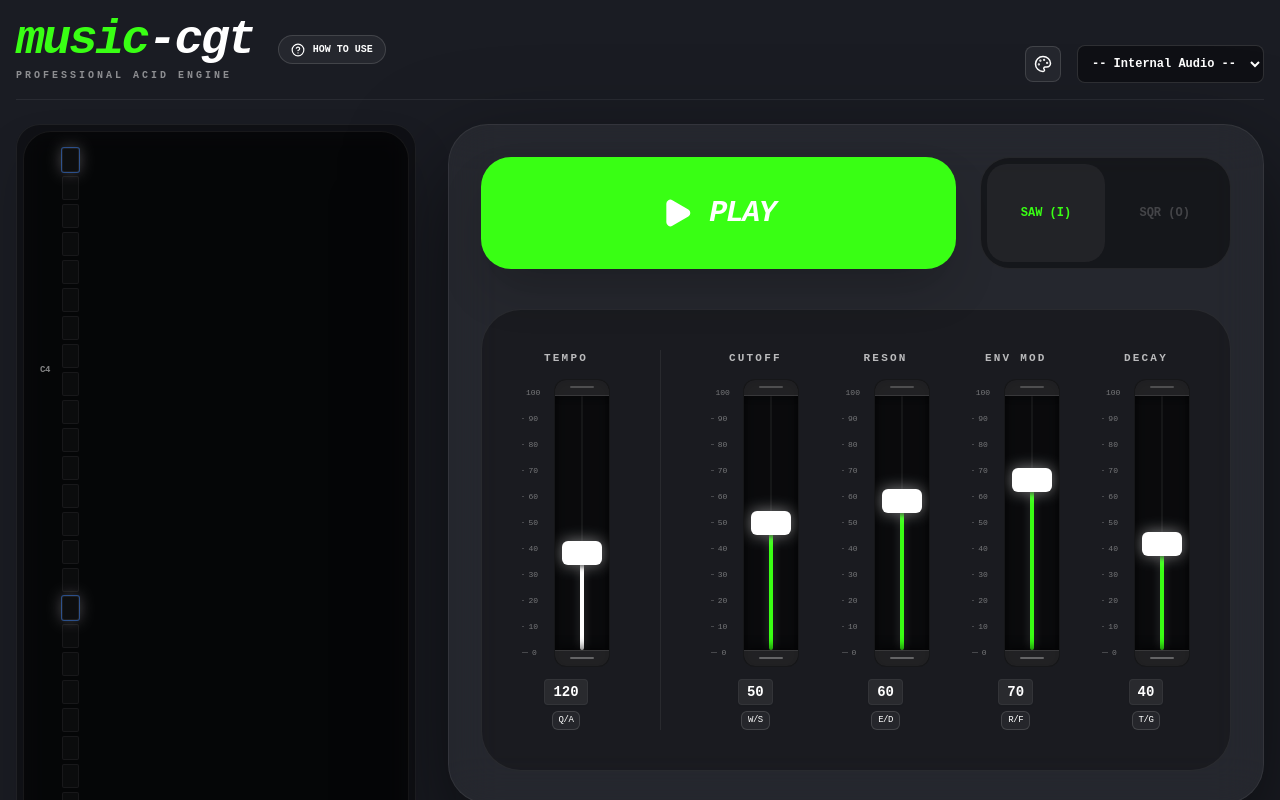
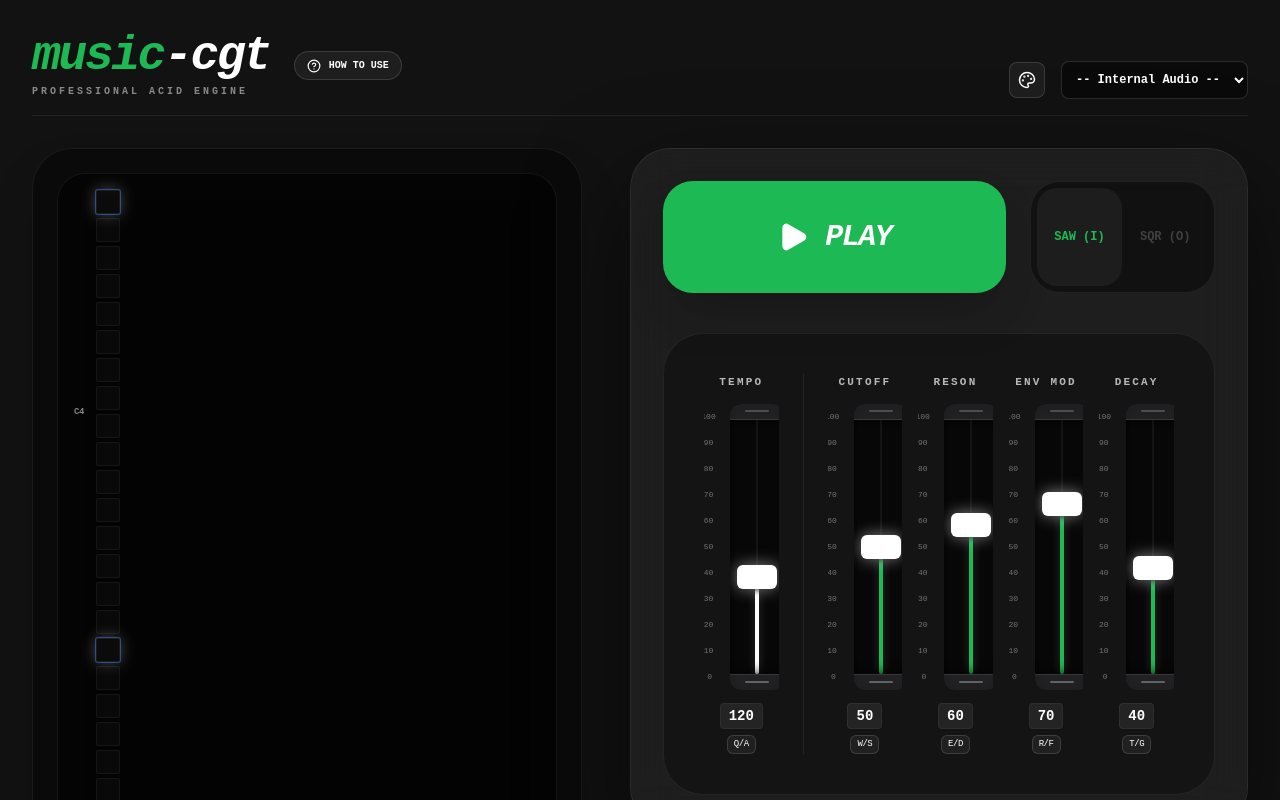
Before and after one commit to tradexy/music-cgt, a React (Vite) app: page / in a window 1280 px wide. Shown: the top 800 px of the page. Built offline with nearby package versions, Linux system fonts and the light colour scheme.

Commit message:
music-cgt v2.3: Structural polish and theme preset adjustments

```diff
--- a/App.tsx
+++ b/App.tsx
@@ -149,12 +149,12 @@ function App() {
 
   return (
     <div
-      className="min-h-screen flex flex-col items-center justify-center p-4 transition-colors duration-500 overflow-hidden"
+      className="min-h-screen flex flex-col items-center justify-center p-8 transition-colors duration-500 overflow-hidden"
       style={{ backgroundColor: backdropColor }}
     >
 
       {/* Header */}
-      <div className="w-full max-w-7xl mb-6 flex justify-between items-end border-b pb-4 shrink-0" style={{ borderColor: `${textColor}11` }}>
+      <div className="w-full max-w-7xl mb-8 flex justify-between items-end border-b pb-4 shrink-0" style={{ borderColor: `${textColor}11` }}>
         <div className="flex items-center gap-6">
           <div>
             <h1 className="text-5xl font-black tracking-tighter italic" style={{ color: primaryColor }}>
@@ -198,7 +198,7 @@ function App() {
       {/* Theme Settings Bar */}
       {showThemeSettings && (
         <div
-          className="w-full max-w-7xl animate-in slide-in-from-top duration-300 mb-6 p-4 bg-white/5 rounded-2xl border flex flex-wrap items-center gap-6 justify-between shrink-0"
+          className="w-full max-w-7xl animate-in slide-in-from-top duration-300 mb-8 p-4 bg-white/5 rounded-2xl border flex flex-wrap items-center gap-6 justify-between shrink-0"
           style={{ borderColor: `${textColor}22` }}
         >
           <div className="flex items-center gap-4">
@@ -256,12 +256,12 @@ function App() {
         </div>
       )}
 
-      {/* Main Grid: 30 / 70 Split */}
-      <div className="w-full max-w-7xl grid grid-cols-1 lg:grid-cols-[400px_1fr] gap-8 flex-1 min-h-0 min-w-0 mb-8">
+      {/* Main Grid: 40 / 60 Split (Adjusted from 30/70 for Rectangular feel) */}
+      <div className="w-full max-w-7xl grid grid-cols-1 lg:grid-cols-[550px_1fr] gap-12 flex-1 min-h-0 min-w-0 mb-8">
 
-        {/* Left Column: Sequencer */}
-        <div className="flex flex-col gap-6 min-h-0">
-          <div className="bg-black/40 p-1.5 rounded-3xl border shadow-2xl backdrop-blur-md overflow-hidden" style={{ borderColor: `${textColor}11` }}>
+        {/* Left Column: Sequencer (Wider Area with Padding) */}
+        <div className="flex flex-col gap-8 min-h-0">
+          <div className="bg-black/40 p-6 rounded-[40px] border shadow-2xl backdrop-blur-md overflow-hidden" style={{ borderColor: `${textColor}11` }}>
             <SequencerGrid
               steps={state.steps}
               currentStep={state.currentStep}
@@ -274,7 +274,7 @@ function App() {
           <div className="grid grid-cols-2 gap-4 shrink-0">
             <button
               onClick={() => setState(prev => ({ ...prev, steps: prev.steps.map(s => ({ ...s, active: false })) }))}
-              className="px-6 py-3 text-[10px] font-black border-2 border-red-900/40 text-red-500 hover:bg-red-500 hover:text-white rounded-2xl transition-all shadow-lg uppercase italic"
+              className="px-6 py-4 text-[11px] font-black border-2 border-red-900/40 text-red-500 hover:bg-red-500 hover:text-white rounded-[24px] transition-all shadow-lg uppercase italic"
             >
               Clear Pattern
             </button>
@@ -288,7 +288,7 @@ function App() {
                   }))
                 }));
               }}
-              className="px-6 py-3 text-[10px] font-black border-2 rounded-2xl transition-all shadow-lg uppercase italic hover:bg-white hover:text-black"
+              className="px-6 py-4 text-[11px] font-black border-2 rounded-[24px] transition-all shadow-lg uppercase italic hover:bg-white hover:text-black"
               style={{ borderColor: `${primaryColor}22`, color: textColor }}
             >
               Randomize
@@ -296,7 +296,7 @@ function App() {
           </div>
         </div>
 
-        {/* Right Column: Integrated Controls - Constrained height with bottom gap */}
+        {/* Right Column: Integrated Controls */}
         <div
           className="bg-white/5 p-8 rounded-[40px] border shadow-[0_40px_100px_rgba(0,0,0,0.6)] backdrop-blur-xl flex flex-col gap-10 max-h-[85vh] overflow-hidden"
           style={{ borderColor: `${textColor}11` }}
@@ -340,7 +340,7 @@ function App() {
             </div>
           </div>
 
-          {/* Main Area: Spaced Out Vertical Sliders - No overflow, fixed aspect */}
+          {/* Main Area: Spaced Out Vertical Sliders */}
           <div className="flex-1 bg-black/30 p-10 rounded-[40px] border flex justify-between gap-4 min-h-0 overflow-hidden" style={{ borderColor: `${textColor}11` }}>
             <VerticalSlider
               label="Tempo" value={state.bpm} min={20} max={300}
@@ -380,9 +380,9 @@ function App() {
         textColor={textColor}
       />
 
-      {/* Footer with Padding to ensure space to bottom */}
+      {/* Footer */}
       <div className="pb-10 flex items-center gap-6 text-[9px] font-black tracking-[0.3em] uppercase opacity-40 shrink-0" style={{ color: textColor }}>
-        <span>Web Audio 2.2</span>
+        <span>Web Audio 2.3</span>
         <div className="w-1.5 h-1.5 rounded-full" style={{ backgroundColor: textColor }}></div>
         <span>High-Precision MIDI</span>
         <div className="w-1.5 h-1.5 rounded-full" style={{ backgroundColor: textColor }}></div>
--- a/types.ts
+++ b/types.ts
@@ -46,8 +46,8 @@ export const THEME_PRESETS: ThemePreset[] = [
   {
     name: 'Acid',
     theme: {
-      primary: '#39ff14', // Neon Green
-      backdrop: '#1a1c23', // Deep Purple/Dark Gray
+      primary: '#1db954', // Darker Acid Green (Spotify-esque)
+      backdrop: '#121212', // Near Black
       text: '#ffffff',
       accent: '#ffffff'
     }
@@ -64,10 +64,10 @@ export const THEME_PRESETS: ThemePreset[] = [
   {
     name: 'Classic',
     theme: {
-      primary: '#ffffff',
+      primary: '#3f3f46', // Dark Grey (Zinc 700)
       backdrop: '#000000',
       text: '#ffffff',
-      accent: '#4b5563'
+      accent: '#71717a'
     }
   },
   {
```
